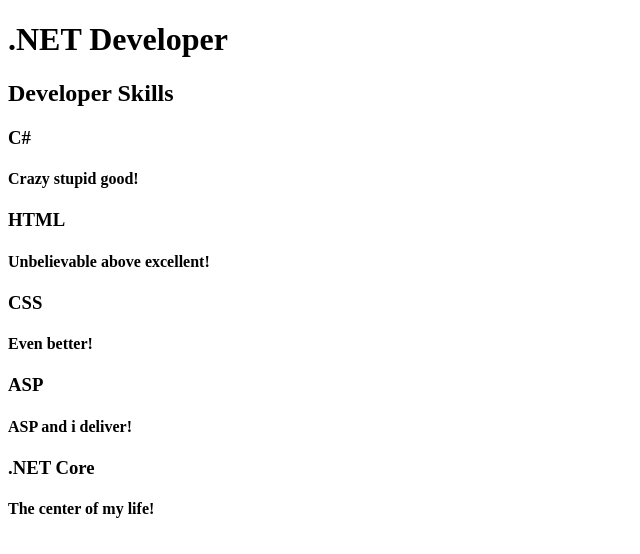
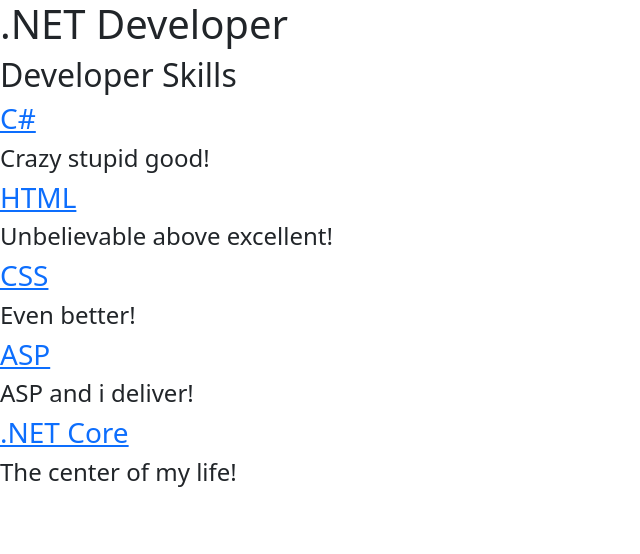
Before and after one commit to antoni0caldeira/html.net, a plain HTML site: page index.html in a window 1280 px wide. Shown: the whole page, without its empty margins (0-640 px from the left). Drawn offline with nearby package versions, Linux system fonts and the light colour scheme.

Commit message:
Adição de folhas de estilo. Inserir páginas adicionais.

```diff
--- a/index.html
+++ b/index.html
@@ -4,21 +4,22 @@
 <head>
     <meta charset="utf-8" />
     <title>.NET Developer</title>
+    <link href="https://cdn.jsdelivr.net/npm/bootstrap@5.0.0-beta1/dist/css/bootstrap.min.css" rel="stylesheet" integrity="sha384-giJF6kkoqNQ00vy+HMDP7azOuL0xtbfIcaT9wjKHr8RbDVddVHyTfAAsrekwKmP1" crossorigin="anonymous">
 </head>
 <body>
     <!--imagem com o nome-->
     <!--imagem dot net-->
     <h1>.NET Developer</h1>
     <h2>Developer Skills</h2>
-    <h3>C#</h3>
+    <h3><a href="c.html">C#</a></h3>
     <h4>Crazy stupid good!</h4>
-    <h3>HTML</h3>
+    <h3><a href="html.html">HTML</a></h3>
     <h4>Unbelievable above excellent!</h4>
-    <h3>CSS</h3>
+    <h3><a href="css.html">CSS</a></h3>
     <h4>Even better!</h4>
-    <h3>ASP</h3>
+    <h3><a href="asp.html">ASP</a></h3>
     <h4>ASP and i deliver!</h4>
-    <h3>.NET Core</h3>
+    <h3><a href="netcore.html">.NET Core</a></h3>
     <h4>The center of my life!</h4>
 
 </body>
```
Also changed, not shown: c.html (added, +12 -0 lines), css.html (added, +12 -0 lines), html.html (added, +12 -0 lines), netcore.html (added, +12 -0 lines).
